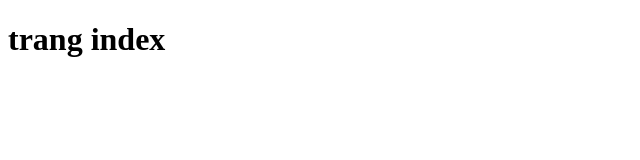
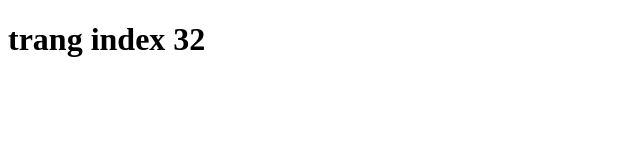
Before and after one commit to aphorv1210/mnm_nhom16, a plain HTML site: page index.html in a window 1280 px wide. Shown: the full height of the page, 0-640 px from the left. Drawn offline with Linux system fonts and the light colour scheme.

Commit message:
update nhanh main

```diff
--- a/index.html
+++ b/index.html
@@ -6,6 +6,6 @@
     <title>Document</title>
 </head>
 <body>
-    <h1>trang index</h1>
+    <h1>trang index 32</h1>
 </body>
 </html>
```
